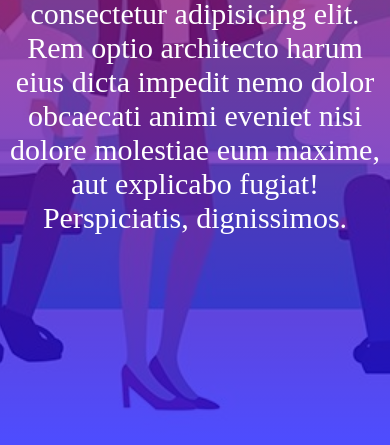
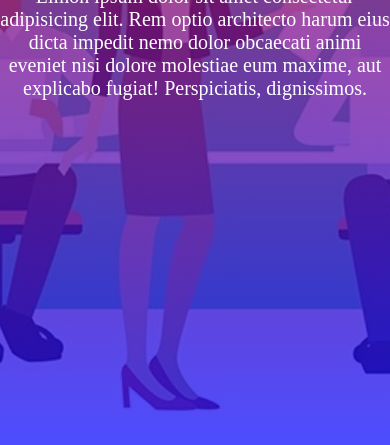
Before and after one commit to Limon714/gitfirst, a plain HTML site: page index.html in a window 390 px wide. Shown: the part 427-872 px from the top of the page. Drawn offline with Linux system fonts and the light colour scheme.

Commit message:
Update style.css

```diff
--- a/style.css
+++ b/style.css
@@ -32,3 +32,8 @@
     font-size: 30px;
     text-align: center;
 }
+@media (max-width:480px){
+    .text{
+        font-size:20px;
+    }
+}
```
